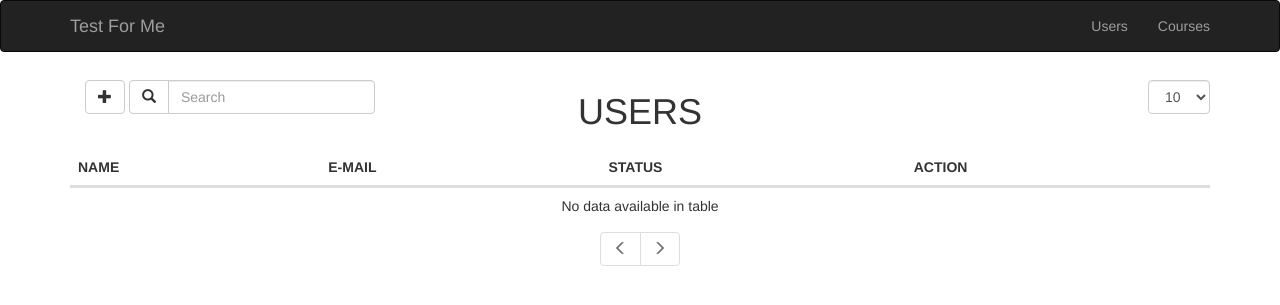
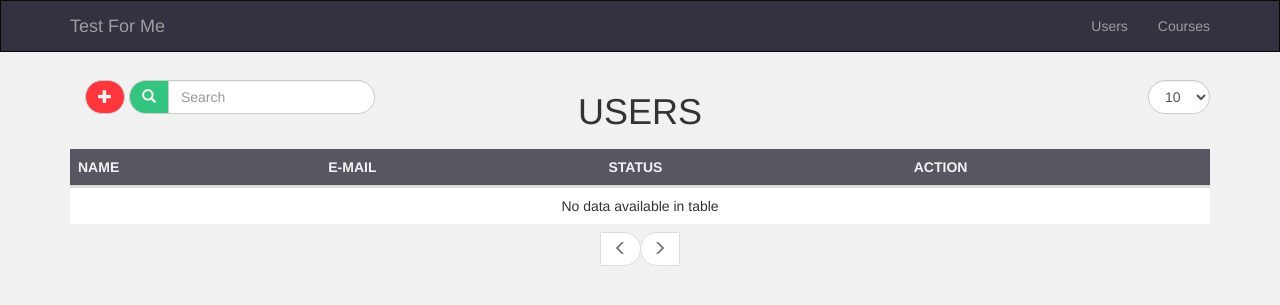
Before and after one commit to stassavchuk/SynergyWay, a Django app: page / in a window 1280 px wide. Shown: the top 305 px of the page. Run offline with Django 3.2, Linux system fonts and the light colour scheme; some libraries are stand-ins or nearby versions.

Commit message:
Add some css

```diff
--- /dev/null
+++ b/src/users/static/users/css/synergy-way.css
@@ -0,0 +1,68 @@
+/*black - #343240;*/
+/*light black - #585761*/
+/*white - #f4f3f4;*/
+/*background white - #f1f1f1*/
+/*red - #ff363c*/
+/*green - #33c480*/
+
+body{
+    background-color: #f1f1f1;
+}
+
+.white {
+    background-color: white;
+}
+
+.btn {
+    border-radius: 50px;
+}
+
+.form-control {
+    border-radius: 50px;
+}
+
+.navbar {
+    border-radius: 0px;
+}
+
+.navbar-inverse {
+    background-color: #343240;
+}
+
+.thead-inverse {
+    color: #f4f3f4;
+    background-color: #585761;
+}
+
+.green {
+    background-color: #33c480;
+    color: #f4f3f4;
+}
+
+.red {
+    background-color: #ff363c;
+    color: #f4f3f4;
+}
+
+.act {
+    color: #33c480;
+}
+
+.inact {
+    color: #ff363c;
+}
+
+.pagination>li>a{
+    border-radius: 50px;
+}
+
+/*Доопрацювати*/
+.pagination > .active > a, .pagination > .active > a:focus, .pagination > .active > a:hover, .pagination > .active > span, .pagination > .active > span:focus, .pagination > .active > span:hover {
+    background-color: #33c480;
+    color: #f4f3f4;
+}
+
+.has-error .form-control{
+    border-color: #ccc;
+    color: #ff363c;
+}
--- a/src/users/templates/base.html
+++ b/src/users/templates/base.html
@@ -1,17 +1,21 @@
+{% load static %}
 <!DOCTYPE html>
 <html lang="en">
 <head>
   <meta charset="UTF-8">
   <link rel="stylesheet" href="http://maxcdn.bootstrapcdn.com/bootstrap/3.3.7/css/bootstrap.min.css">
   <link rel="stylesheet" href="http://fontawesome.io/assets/font-awesome/css/font-awesome.css">
-{#  <link rel="stylesheet" href="//cdn.datatables.net/1.10.12/css/jquery.dataTables.min.css">#}
+  {#  <link rel="stylesheet" href="//cdn.datatables.net/1.10.12/css/jquery.dataTables.min.css">#}
   <link rel="stylesheet" href="https://cdn.datatables.net/1.10.12/css/dataTables.bootstrap.min.css">
 
   {% block links %}
   {% endblock %}
 
+  <link rel="stylesheet" href="{% static 'users/css/synergy-way.css' %}">
+
   {% block title %}
   {% endblock %}
+
 </head>
 <body>
 
--- a/src/users/templates/courses.html
+++ b/src/users/templates/courses.html
@@ -16,8 +16,8 @@
     <div class="col-sm-4"></div>
   </div>
 
-  <table class="table">
-    <thead>
+  <table class="table white">
+    <thead class="thead-inverse">
     <tr>
       <th>NAME</th>
       <th>CODE</th>
--- a/src/users/templates/users.html
+++ b/src/users/templates/users.html
@@ -9,10 +9,10 @@
 
     <div class="col-sm-4">
       <div class="navbar-form navbar-left">
-        <a href="{% url 'create' %}" class="btn btn-default" role="button"><i class="glyphicon glyphicon-plus"></i></a>
+        <a href="{% url 'create' %}" class="btn btn-default red" role="button"><i class="glyphicon glyphicon-plus"></i></a>
         <div class="input-group">
           <div class="input-group-btn">
-            <button class="btn btn-default" id="search-button"><i class="glyphicon glyphicon-search"></i></button>
+            <button class="btn btn-default green" id="search-button"><i class="glyphicon glyphicon-search"></i></button>
           </div>
           <input type="text" class="form-control" placeholder="Search" id="search-input"/>
         </div>
@@ -36,7 +36,7 @@
 
   </div>
 
-  <table class="table" id="user-table">
+  <table class="table white" id="user-table">
     <thead class="thead-inverse">
     <tr>
       <th>NAME</th>
@@ -52,19 +52,19 @@
         <td>{{ user.2 }}</td>
         <td>
           {% if user.3 %}
-          <div>Active</div>
+          <div class="act">Active</div>
           {% endif %}
           {% if not user.3 %}
-          <div>Inactive</div>
+          <div class="inact">Inactive</div>
           {% endif %}
         </td>
         <td>
           <form action="{% url 'users' %}" method="post">
             {% csrf_token %}
-            <span><a href="{% url 'edit' user_id=user.0 %}" class="btn btn-default" role="button"><i class="glyphicon glyphicon-edit"></i></a></span>
+            <span><a href="{% url 'edit' user_id=user.0 %}" class="btn btn-default green" role="button"><i class="glyphicon glyphicon-edit"></i></a></span>
             <input type="hidden" name="user_id" value="{{ user.0 }}" />
             <span>
-              <button role="button" type="submit" class="btn btn-default"><i class="glyphicon glyphicon-trash"></i></button>
+              <button role="button" type="submit" class="btn btn-default red"><i class="glyphicon glyphicon-trash"></i></button>
             </span>
           </form>
         </td>
```
Also changed, not shown: src/users/templates/create.html (+6 -4 lines).
